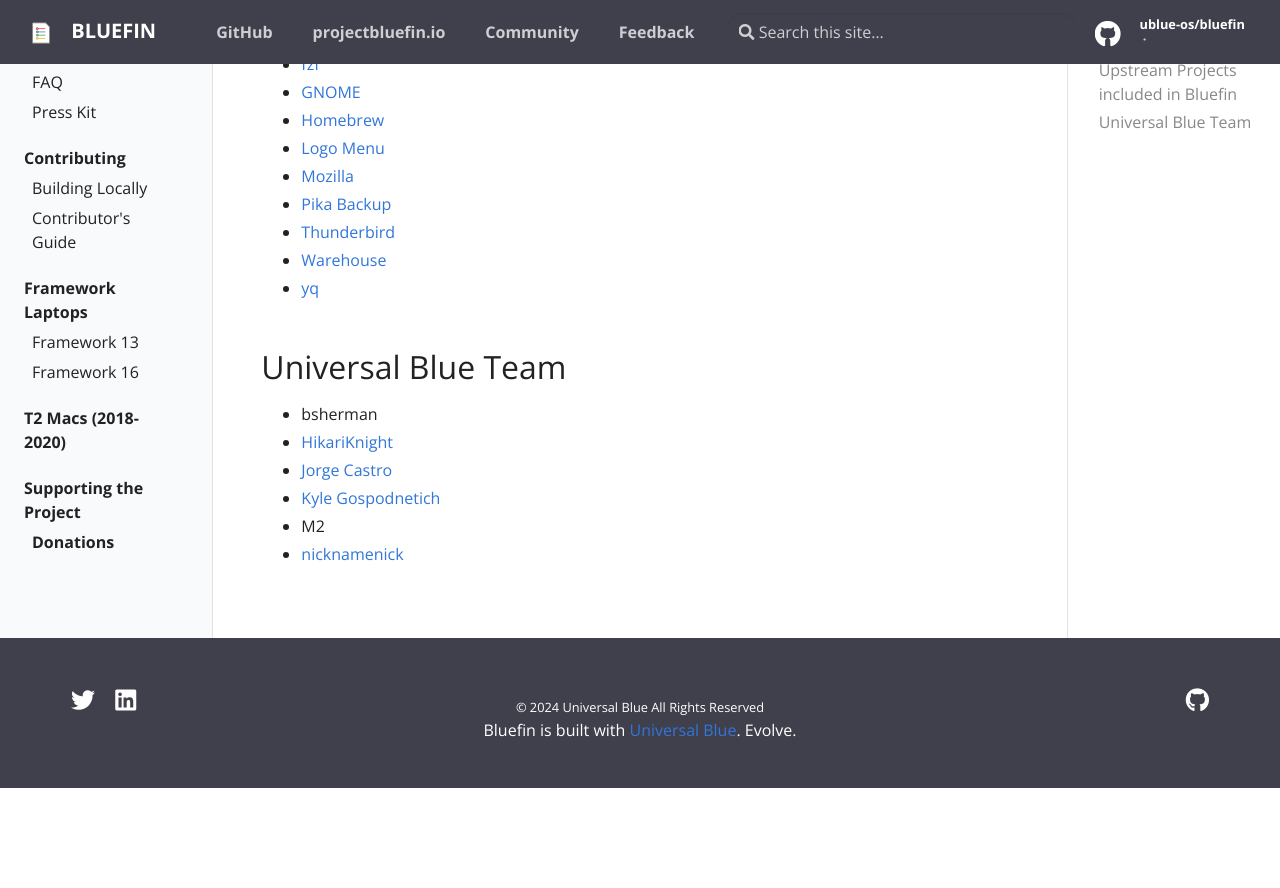
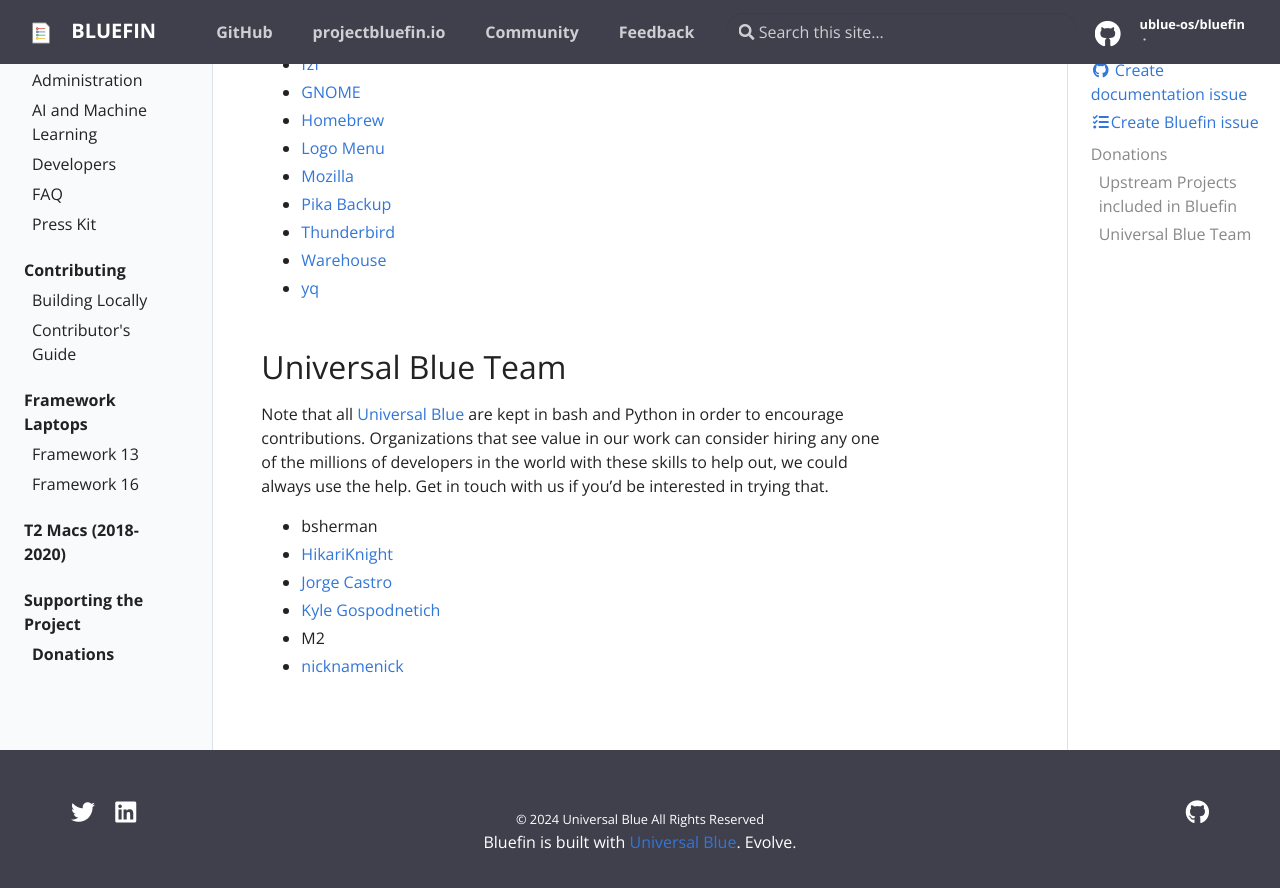
Before and after one commit to ublue-os/bluefin-docs, a Jekyll site: the page built from _docs/donations.md, in a window 1280 px wide and 900 px high, scrolled down 638 px. Shown: the top 888 px of the window. Built offline with Jekyll 4.4.1, drawn with Linux system fonts in a browser that asks for light colours; before the commit the page ends 1426 px from its top, so only the background shows below that.

Commit message:
Update donations.md

```diff
--- a/_docs/donations.md
+++ b/_docs/donations.md
@@ -33,6 +33,8 @@
 
 ## Universal Blue Team
 
+Note that all [Universal Blue](https://universal-blue.org/) are kept in bash and Python in order to encourage contributions. Organizations that see value in our work can consider hiring any one of the millions of developers in the world with these skills to help out, we could always use the help. Get in touch with us if you'd be interested in trying that.
+
 - bsherman
 - [HikariKnight](https://github.com/sponsors/HikariKnight)
 - [Jorge Castro](https://github.com/sponsors/castrojo/)
```
